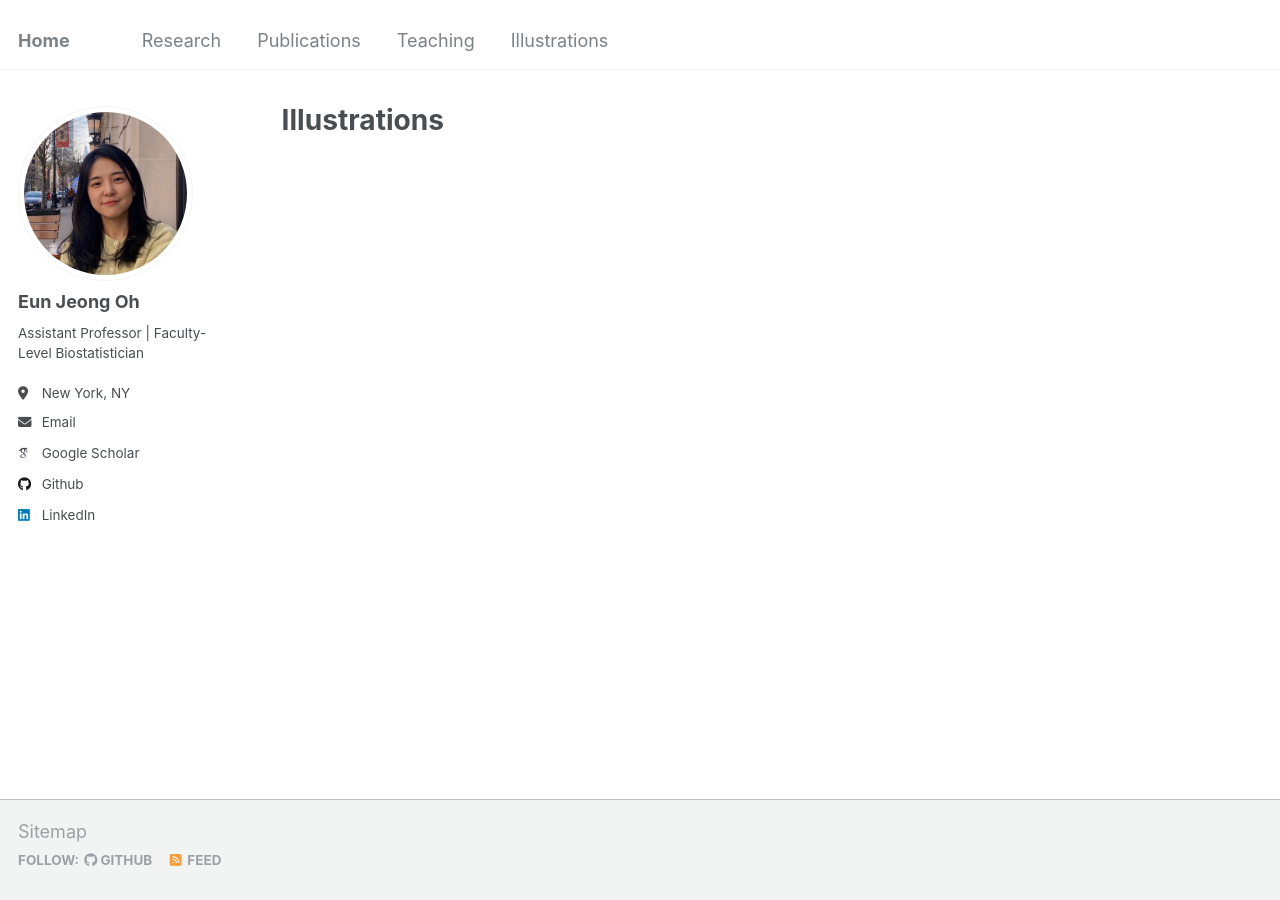
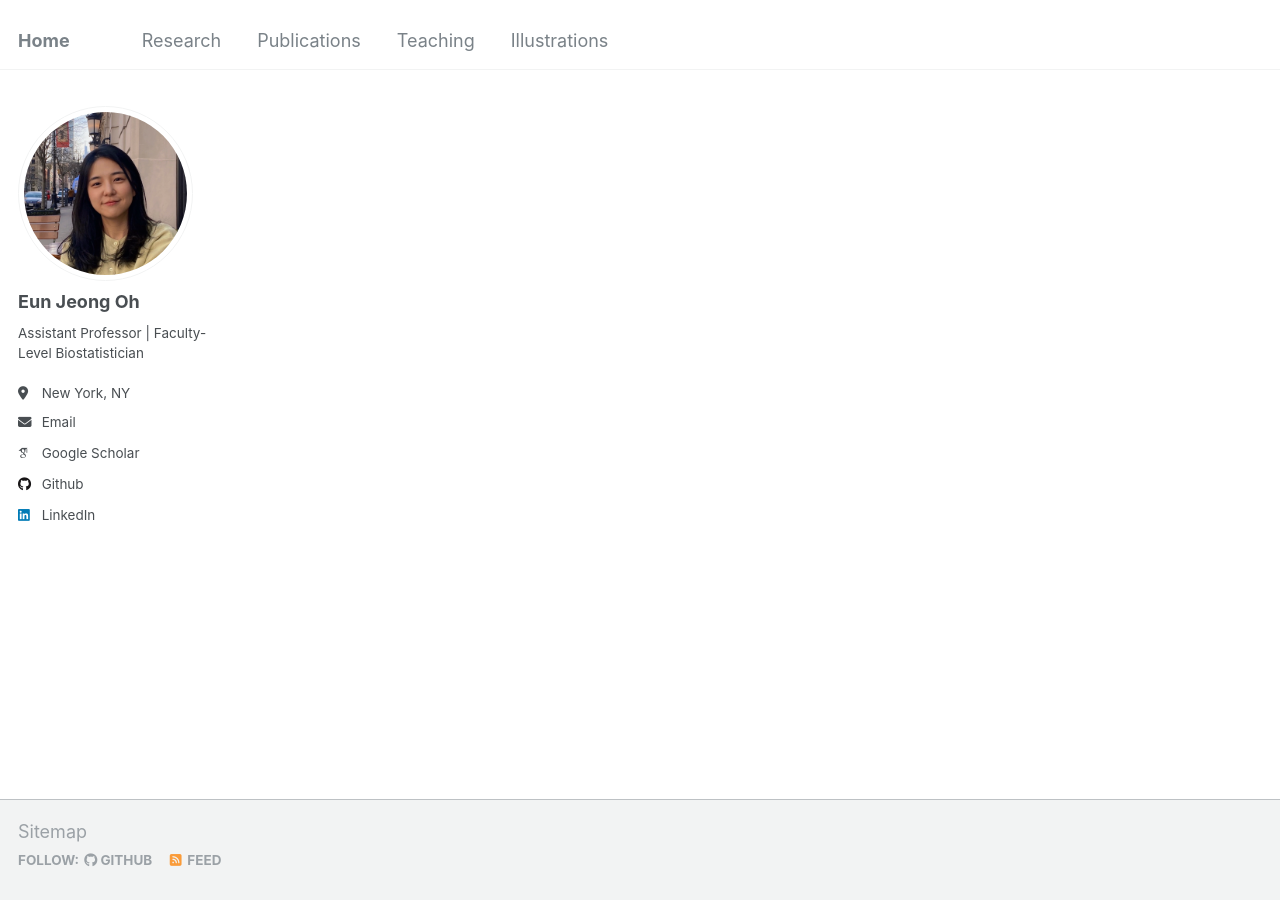
Before and after one commit to oheunj/oheunj.github.io, a Jekyll site: the page built from _pages/illustrations.html, in a window 1280 px wide. Built offline with Jekyll 4.4.1, drawn with Linux system fonts in a browser that asks for light colours; some web fonts are replaced.

Commit message:
Update illustrations.html

```diff
--- a/_pages/illustrations.html
+++ b/_pages/illustrations.html
@@ -1,6 +1,6 @@
 ---
 layout: archive
-title: "Illustrations"
+title: #"Illustrations"
 permalink: /illustrations/
 author_profile: true
 ---
```
